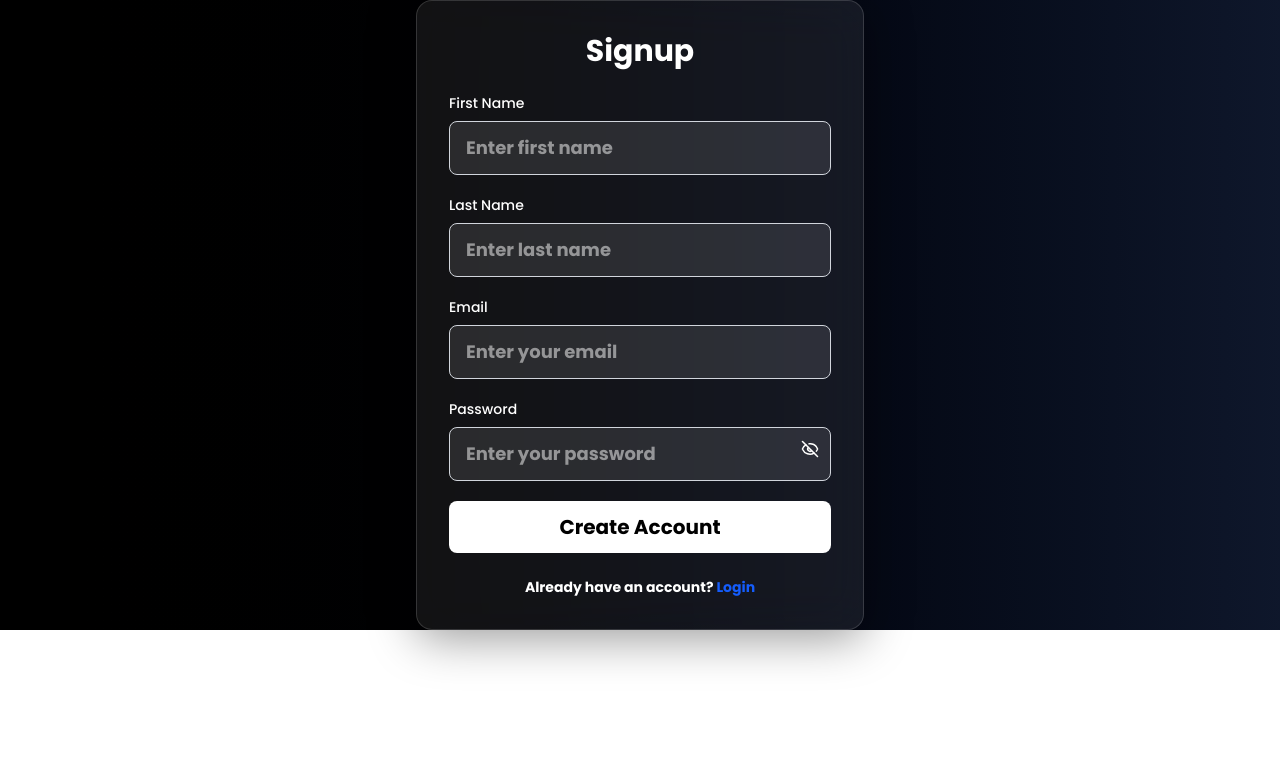
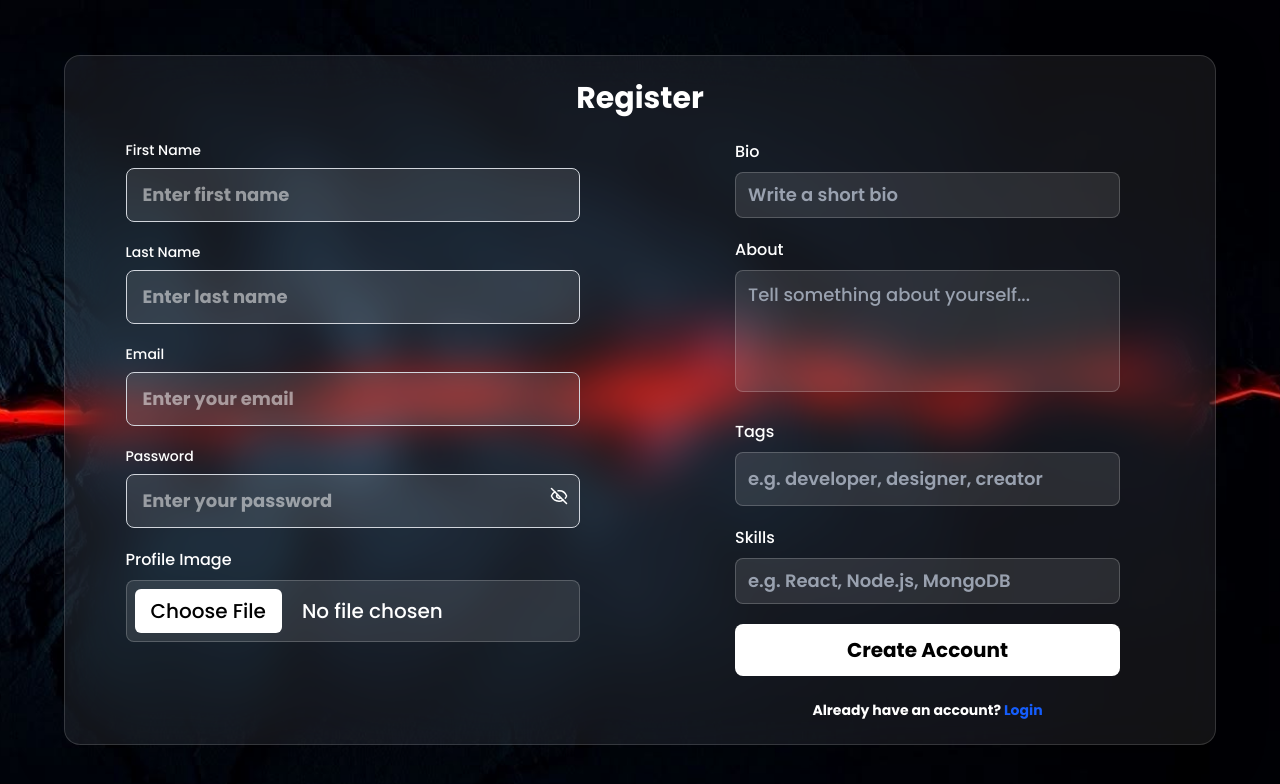
Before and after one commit to BharatKhandelwal0/ProfileX, a React app in the folder Frontend/: page /register in a window 1280 px wide. Shown: the top 784 px of the page. Built offline with nearby package versions, Linux system fonts and the light colour scheme; the HTML template or start-up script is replaced by a standard one.

Commit message:
refactor registration components; update routing and enhance form structure

```diff
--- a/Frontend/src/App.jsx
+++ b/Frontend/src/App.jsx
@@ -24,11 +24,9 @@ const App = () => {
             <Main/>
             </ProtectedRoute>
             } />
-          <Route path='/register' element={<RegisterPage/>} />
+          <Route path='/register' element={<RegInfo/>} />
           <Route path='/profile' element={<Main/>} />
           <Route path='/update-password' element={<UpdatePassword/>} />
-          <Route path='/info' element={<Info/>} />
-          <Route path='/reginfo' element={<RegInfo/>} />
         </Routes>
       </BrowserRouter>
     </div>
--- a/Frontend/src/components/register/Info.jsx
+++ b/Frontend/src/components/register/Info.jsx
@@ -1,6 +1,5 @@
-// ProfileSetup.jsx
-
 import React, { useState } from "react";
+import { Link } from "react-router-dom";
 
 const ProfileSetup = () => {
   const [formData, setFormData] = useState({
@@ -30,34 +29,7 @@ const ProfileSetup = () => {
 
   return (
     <div>
-
-      <div className="w-full max-w-2xl bg-white/10 backdrop-blur-xl border border-white/20 rounded-3xl shadow-2xl p-5">
-
-        <h1 className="text-4xl font-bold text-center text-white mb-2">
-          Profile Setup
-        </h1>
-
-        <p className="text-center text-sm font-medium text-gray-300 mb-5">
-          Complete your profile information
-        </p>
-
-        <form onSubmit={handleSubmit} className="space-y-6">
-
-          {/* Profile Image */}
-          <div>
-            <label className="block text-base text-white mb-2 font-medium">
-              Profile Image
-            </label>
-
-            <input
-              type="file"
-              name="image"
-              accept="image/*"
-              onChange={handleChange}
-              className="w-full bg-white/10 text-xl font-medium text-white border border-white/20 rounded-lg px-2 py-2 file:bg-white file:mr-5 file:text-black file:border-none file:px-4 file:py-2 file:rounded-md file:cursor-pointer"
-            />
-          </div>
-
+      <form onSubmit={handleSubmit} className="space-y-5">
         {/* Bio */}
         <div>
           <label className="block text-base text-white mb-2 font-medium">
@@ -68,9 +40,10 @@ const ProfileSetup = () => {
             type="text"
             name="bio"
             placeholder="Write a short bio"
+            required
             value={formData.bio}
             onChange={handleChange}
-              className="w-full bg-white/10 text-lg font-semibold text-white placeholder:text-gray-400 border border-white/20 rounded-lg px-3 py-2 outline-none focus:ring-1 focus:ring-gray-600"
+            className="w-full bg-white/10 text-lg font-semibold text-white placeholder:text-gray-400 border border-white/20 rounded-lg px-3 py-2 outline-none focus:ring-1 focus:ring-white"
           />
         </div>
 
@@ -84,9 +57,10 @@ const ProfileSetup = () => {
             name="about"
             rows="4"
             placeholder="Tell something about yourself..."
+            required
             value={formData.about}
             onChange={handleChange}
-              className="w-full leading-6 bg-white/10 text-lg font-medium text-white placeholder:text-gray-400 border border-white/20 rounded-lg px-3 py-3 outline-none focus:ring-1 focus:ring-gray-600 resize-none"
+            className="w-full leading-6 bg-white/10 text-lg font-medium text-white placeholder:text-gray-400 border border-white/20 rounded-lg px-3 py-3 outline-none focus:ring-1 focus:ring-white resize-none"
           />
         </div>
 
@@ -100,9 +74,10 @@ const ProfileSetup = () => {
             type="text"
             name="tags"
             placeholder="e.g. developer, designer, creator"
+            required
             value={formData.tags}
             onChange={handleChange}
-              className="w-full text-lg font-semibold bg-white/10 text-white placeholder:text-gray-400 border border-white/20 rounded-lg px-3 py-3 outline-none focus:ring-1 focus:ring-gray-600"
+            className="w-full text-lg font-semibold bg-white/10 text-white placeholder:text-gray-400 border border-white/20 rounded-lg px-3 py-3 outline-none focus:ring-1 focus:ring-white"
           />
         </div>
 
@@ -116,23 +91,30 @@ const ProfileSetup = () => {
             type="text"
             name="skills"
             placeholder="e.g. React, Node.js, MongoDB"
+            required
             value={formData.skills}
             onChange={handleChange}
-              className="w-full text-lg font-semibold bg-white/10 text-white placeholder:text-gray-400 border border-white/20 rounded-lg px-3 py-2 outline-none focus:ring-1 focus:ring-gray-600"
+            className="w-full text-lg font-semibold bg-white/10 text-white placeholder:text-gray-400 border border-white/20 rounded-lg px-3 py-2 outline-none focus:ring-1 focus:ring-white "
           />
         </div>
 
         {/* Submit Button */}
         <button
           type="submit"
-            className="w-full bg-white hover:bg-gray-200 text-black font-semibold py-2 rounded-xl transition duration-300"
+          className="w-full bg-white text-xl hover:bg-gray-200 cursor-pointer text-black py-3 rounded-lg transition duration-300"
         >
-            Save Profile
+          Create Account
         </button>
-
       </form>
-
-      </div>
+      <p className="text-sm text-center text-white mt-6">
+        Already have an account?{" "}
+        <Link
+          to="/login"
+          className="text-blue-600 cursor-pointer hover:underline"
+        >
+          Login
+        </Link>
+      </p>
     </div>
   );
 };
--- a/Frontend/src/components/register/RegInfo.jsx
+++ b/Frontend/src/components/register/RegInfo.jsx
@@ -1,22 +1,61 @@
-import React from 'react'
-import RegisterPage from './RegisterPage.jsx'
-import blueClouds from "../../assets/blueClouds.jpeg"
-import Info from './Info.jsx'
-import stone from "../../assets/volcano.jpeg"
-
+import React from "react";
+import RegisterPage from "./RegisterPage.jsx";
+import blueClouds from "../../assets/blueClouds.jpeg";
+import Info from "./Info.jsx";
+import stone from "../../assets/volcano.jpeg";
 
 const RegInfo = () => {
   return (
-        <div className="min-h-screen w-screen flex items-center justify-evenly bg-linear-to-br from-slate-900 via-gray-900 to-black px-4 py-5">
-            <img className="absolute inset-0 w-full h-full object-cover" src={stone} />
+    <div className="relative min-h-screen w-full overflow-hidden flex items-center justify-center px-4 py-6">
+      {/* Background Image */}
+      <img
+        className="absolute inset-0 w-full h-full object-cover"
+        src={stone}
+        alt="background"
+      />
 
-            <RegisterPage/>
-            <Info/>
+      {/* Main Glass Container */}
+      <div
+        className="
+      relative z-10
+      w-full
+      max-w-6xl
+      lg:flex-row
+      items-center
+      justify-between
+      gap-10
+      rounded-2xl
+      p-2
+      sm:p-8
+      lg:p-6
+    "
+        style={{
+          background: "rgba(255,255,255,0.07)",
+          backdropFilter: "blur(24px)",
+          WebkitBackdropFilter: "blur(24px)",
+          border: "1px solid rgba(255,255,255,0.15)",
+          boxShadow: "0 8px 48px rgba(0,0,0,0.4)",
+        }}
+      >
+        <div>
+          <h1 className="text-3xl font-bold text-center mb-6">Register</h1>
+        </div>
+
+        {/* Register Section */}
+        <div className="w-full flex flex-col lg:flex-row items-start justify-center gap-8 lg:gap-12">
+          {/* Register Section */}
+          <div className="w-full lg:w-1/2 flex justify-center">
+            <RegisterPage />
           </div>
 
+          {/* Info Section */}
+          <div className="w-full lg:w-1/2 flex justify-center">
+            <Info />
+          </div>
+        </div>
+      </div>
+    </div>
+  );
+};
 
-
-  )
-}
-
-export default RegInfo
+export default RegInfo;
--- a/Frontend/src/components/register/RegisterPage.jsx
+++ b/Frontend/src/components/register/RegisterPage.jsx
@@ -1,8 +1,8 @@
 import React, { useState } from "react";
 import { Link } from "react-router-dom";
 import { useNavigate } from "react-router-dom";
-import stone from "../../assets/volcano.jpeg"
-import {Eye, EyeOff} from 'lucide-react'
+import stone from "../../assets/volcano.jpeg";
+import { Eye, EyeOff } from "lucide-react";
 
 const SignupPage = () => {
   const [formData, setFormData] = useState({
@@ -11,7 +11,7 @@ const SignupPage = () => {
     email: "",
     password: "",
   });
-  const [showPassword, setShowPassword] = useState(false)
+  const [showPassword, setShowPassword] = useState(false);
 
   const handleChange = (e) => {
     setFormData({
@@ -20,10 +20,10 @@ const SignupPage = () => {
     });
   };
   const navigate = useNavigate();
-  const handleSubmit = async(e) => {
+  const handleSubmit = async (e) => {
     e.preventDefault();
 
-    const {firstName, lastName, email, password} = formData;
+    const { firstName, lastName, email, password } = formData;
 
     if (!firstName || !lastName || !email || !password) {
       alert("Please fill in all fields.");
@@ -49,25 +49,10 @@ const SignupPage = () => {
 
   return (
     <div>
-      <div className="w-full max-w-md bg-white/10 backdrop-blur-md shadow-lg rounded-2xl p-8 " style={{
-            background: "rgba(255,255,255,0.07)",
-            backdropFilter: "blur(24px)",
-            WebkitBackdropFilter: "blur(24px)",
-            border: "1px solid rgba(255,255,255,0.15)",
-            boxShadow: "0 8px 48px rgba(0,0,0,0.4)",
-          }}>
-
-        <h1 className="text-3xl font-bold text-center mb-6">
-          Signup
-        </h1>
-
       <form onSubmit={handleSubmit} className="space-y-5">
-
         {/* First Name */}
         <div>
-            <label className="block mb-2 text-sm font-medium">
-              First Name
-            </label>
+          <label className="block mb-2 text-sm font-medium">First Name</label>
 
           <input
             type="text"
@@ -82,9 +67,7 @@ const SignupPage = () => {
 
         {/* Last Name */}
         <div>
-            <label className="block mb-2 text-sm font-medium">
-              Last Name
-            </label>
+          <label className="block mb-2 text-sm font-medium">Last Name</label>
 
           <input
             type="text"
@@ -99,9 +82,7 @@ const SignupPage = () => {
 
         {/* Email */}
         <div>
-            <label className="block mb-2 text-sm font-medium">
-              Email
-            </label>
+          <label className="block mb-2 text-sm font-medium">Email</label>
 
           <input
             type="email"
@@ -116,9 +97,7 @@ const SignupPage = () => {
 
         {/* Password */}
         <div className="relative">
-            <label className="block mb-2 text-sm font-medium">
-              Password
-            </label>
+          <label className="block mb-2 text-sm font-medium">Password</label>
 
           <input
             type={showPassword ? "text" : "password"}
@@ -129,27 +108,33 @@ const SignupPage = () => {
             required
             className="w-full bg-white/10 border border-gray-300 text-lg rounded-lg px-4 py-3 outline-none focus:ring-1 "
           />
-            <button type="button" onClick={()=>{setShowPassword(!showPassword)}} className="absolute p-1 top-6 right-2 translate-y-1/2 cursor-pointer transition duration-300">
+          <button
+            type="button"
+            onClick={() => {
+              setShowPassword(!showPassword);
+            }}
+            className="absolute p-1 top-6 right-2 translate-y-1/2 cursor-pointer transition duration-300"
+          >
             {showPassword ? <Eye size={18} /> : <EyeOff size={18} />}
           </button>
         </div>
 
-          {/* Button */}
-          <button
-            type="submit"
-            className="w-full bg-white text-xl hover:bg-gray-200 cursor-pointer text-black py-3 rounded-lg transition duration-300"
-          >
-            Create Account
-          </button>
+        {/* profile */}
+
+        <div>
+          <label className="block text-base text-white mb-2 font-medium">
+            Profile Image
+          </label>
+
+          <input
+            type="file"
+            name="image"
+            accept="image/*"
+            onChange={handleChange}
+            className="w-full bg-white/10 text-xl font-medium text-white border border-white/20 rounded-lg px-2 py-2 file:bg-white file:mr-5 file:text-black file:border-none file:px-4 file:py-2 file:rounded-md file:cursor-pointer"
+          />
+        </div>
       </form>
-
-        <p className="text-sm text-center text-white mt-6">
-          Already have an account?{" "}
-          <Link to="/login" className="text-blue-600 cursor-pointer hover:underline">
-            Login
-          </Link>
-        </p>
-      </div>
     </div>
   );
 };
```
Lines whose indentation alone changed are shown as unchanged.
